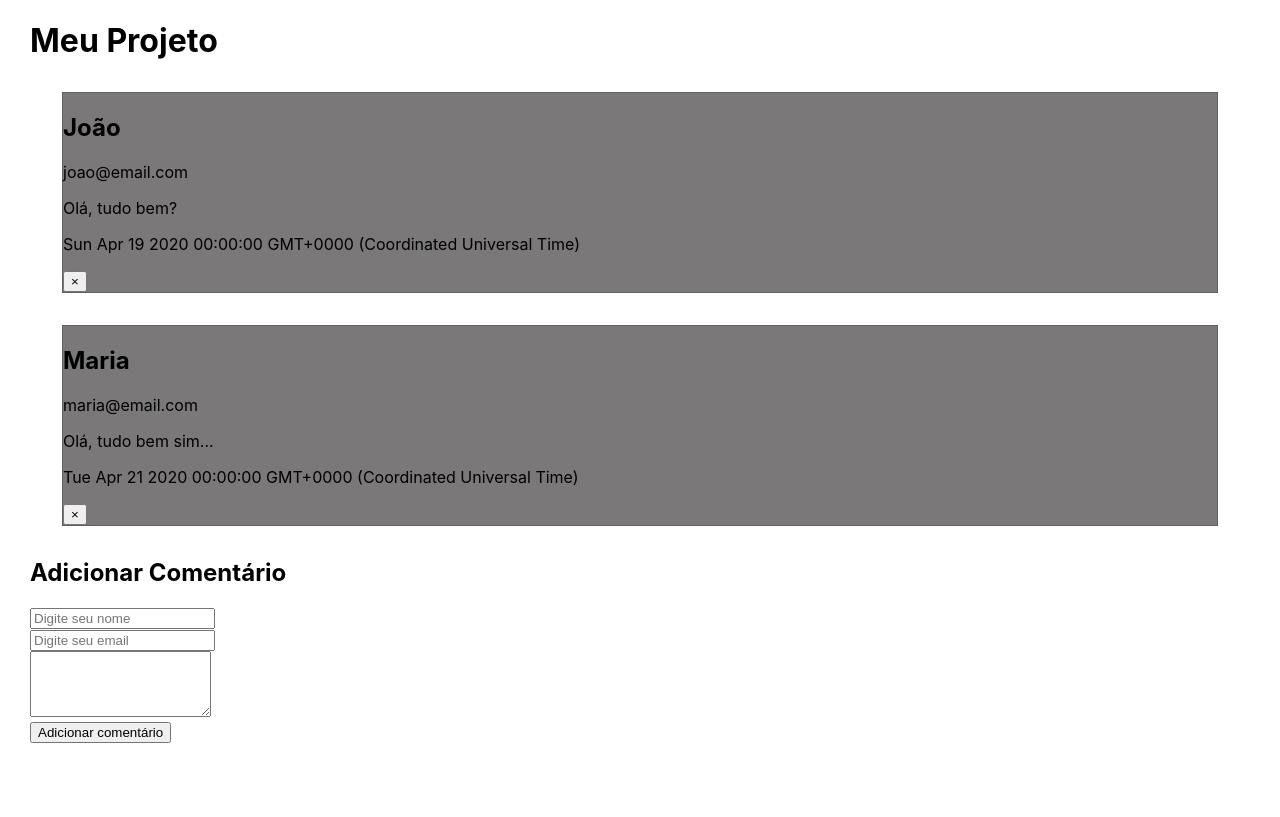
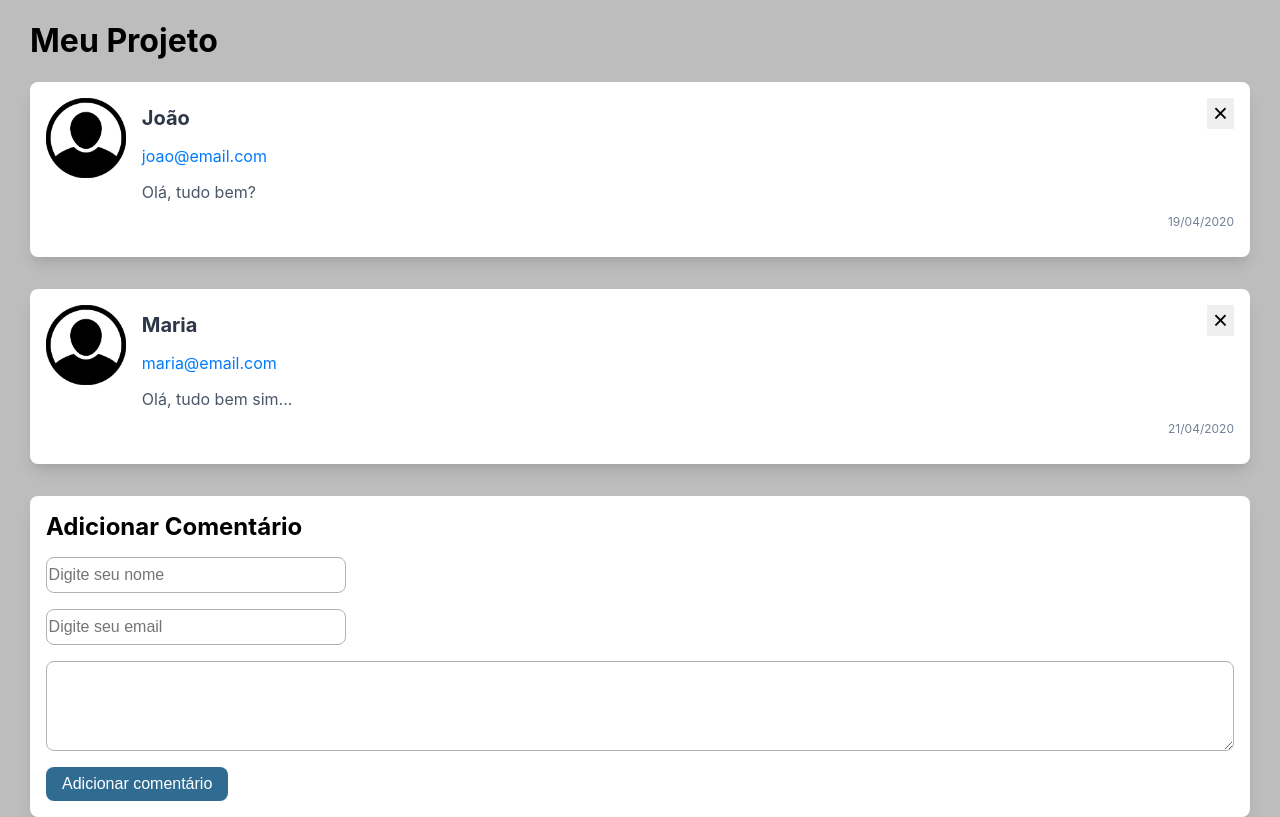
Before and after one commit to portella0803/componentes_react, a React (Create React App) app in the folder react-basico/: page / in a window 1280 px wide. Built offline with nearby package versions, Linux system fonts and the light colour scheme.

Commit message:
componentes_finalizados

```diff
--- a/react-basico/package.json
+++ b/react-basico/package.json
@@ -6,6 +6,7 @@
     "@testing-library/jest-dom": "^5.16.5",
     "@testing-library/react": "^13.4.0",
     "@testing-library/user-event": "^13.5.0",
+    "date-fns": "^2.29.3",
     "react": "^18.2.0",
     "react-dom": "^18.2.0",
     "react-scripts": "5.0.1",
--- a/react-basico/src/App.css
+++ b/react-basico/src/App.css
@@ -1,3 +1,54 @@
+*{
+  box-sizing: border-box;
+}
+
+body{
+  background-color: rgb(189, 189, 189);
+}
+
 .App{
   padding: 0 30px;
 }
+
+.novoComentario{
+  border-radius:  .5rem;
+    box-shadow: 0 10px 15px -3px rgba(0, 0, 0, .1), 0 4px 6px -2px rgba(0, 0, 0, .05);
+    padding: 1rem;
+  background-color: #ffff;
+}
+
+.novoComentario h2{
+  margin: 0;
+}
+
+.novoComentario input, .novoComentario textarea{
+  color: #4a5568;
+  background-color: #ffff;
+  border: 1px solid #b1b1b1;
+  font-size: 1rem;
+  padding: .5rem .1rem;
+  margin: 1rem 0;
+  display: block;
+  border-radius: .5rem;
+}
+
+.novoComentario input{
+  width: 300px;
+}
+
+.novoComentario textarea{
+  width: 100%;
+}
+
+.novoComentario button{
+  background-color: #306c92;
+  color: #ffff;
+  font-size: 1rem;
+  padding: .5rem 1rem;
+  border-radius: .5rem;
+  border: none;
+}
+
+.novoComentario button:hover{
+  background-color: #234f69;
+}
--- a/react-basico/src/App.js
+++ b/react-basico/src/App.js
@@ -34,20 +34,10 @@ class App extends Component {
     evento.preventDefault()
     console.log("Adicionando comentário")
 
-    // const novoComentario = {
-    //   nome: 'Pedro',
-    //   email: 'pedro@email.com',
-    //   data: new Date(),
-    //   mensagem: 'olá pessoal !!!!'
-    // }
     const novoComentario = {...this.state.novoComentario, data: new Date() }
 
-    // let lista = this.state.comentarios;
-    // lista.push(novoComentario)
-    // this.setState({ comentario: lista})
-
     this.setState({
-      comentarios: [ ...this.state.comentarios, novoComentario],
+      comentarios: [...this.state.comentarios, novoComentario],
       novoComentario: {nome:'', email:'', mensagem:''}
     })
   }
@@ -70,38 +60,38 @@ class App extends Component {
       <div className="App">
       <h1>Meu Projeto</h1>
 
-      {this.state.comentarios.map((comentario, indice) =>(
+      {this.state.comentarios.map(comentario =>(
         <Comentario
         key = {comentario.id}
         nome={comentario.nome}
         email={comentario.email}
         data={comentario.data}
         msg={comentario.mensagem}
-        onRemove={this.removerComentario.bind(this, comentario)}
+        OnRemove={this.removerComentario.bind(this, comentario)}
         />
       ))}
 
-      <form method='post' onSubmit={this.adicionarComentario}>
+      <form method='post' onSubmit={this.adicionarComentario} className='novoComentario'>
         <h2>Adicionar Comentário</h2>
         <div>
           <input type="text"
           name="nome"
           value={this.state.novoComentario.nome}
           onChange={this.digitacaoDoCampo}
-          placeholder="Digite seu nome"></input>
+          placeholder="Digite seu nome" required></input>
         </div>
         <div>
           <input type="email"
           name="email"
           value={this.state.novoComentario.email}
           onChange={this.digitacaoDoCampo}
-          placeholder="Digite seu email"></input>
+          placeholder="Digite seu email" required></input>
         </div>
         <div>
           <textarea name="mensagem"
           value={this.state.novoComentario.mensagem}
           onChange={this.digitacaoDoCampo}
-          rows="4" />
+          rows="4" required/>
         </div>
         <button type='submit'>Adicionar comentário</button>
       </form>
--- a/react-basico/src/components/Comentario.css
+++ b/react-basico/src/components/Comentario.css
@@ -1,5 +1,49 @@
 .Comentario{
-    background-color: #7a7878;
-    margin: 2rem;
-    border: 1px solid #30303055;
+    display: flex;
+    background-color: #ffff;
+    margin-bottom: 2rem;
+    border-radius:  .5rem;
+    box-shadow: 0 10px 15px -3px rgba(0, 0, 0, .1), 0 4px 6px -2px rgba(0, 0, 0, .05);
+    padding: 1rem;
 }
+
+.avatar_user{
+    max-width: 80px;
+    max-height: 80px;
+}
+
+.conteudo{
+    margin-left: 1rem;
+    width: 100%;
+    position: relative;
+}
+
+.nome{
+    font-size: 1.25rem;
+    margin: .5rem 0 .25rem 0;
+    color: #2d3748;
+}
+
+.email{
+    color: #007bff;
+}
+
+.mensagem{
+    color: #4a5568;
+    margin: .5rem 0;
+}
+
+.data{
+    text-align: right;
+    color: #718096;
+    font-size: .75rem;
+}
+
+.Comentario .conteudo button{
+    position: absolute;
+    top: 0;
+    right: 0;
+    border: none;
+    background-color: none;
+    font-size: 1.6rem;
+}
--- a/react-basico/src/components/Comentario.js
+++ b/react-basico/src/components/Comentario.js
@@ -1,15 +1,29 @@
 import react from 'react';
+import { formatRelative } from 'date-fns'
+import {ptBR} from 'date-fns/locale'
+
 import './Comentario.css';
+import imagemUsuario from './user.png'
 
 //JSX
 const Comentario = props => {
+    const estilo = {
+        color: 'red',
+        padding: '10px',
+        fontSize: '30px'
+    }
+
+
     return(
     <div className="Comentario">
-        <h2>{props.nome}</h2>
-        <p>{props.email}</p>
-        <p>{props.msg}</p>
-        <p>{props.data.toString()}</p>
-        <button onClick={props.onRemove}>&times;</button>
+        <img className='avatar_user' src={imagemUsuario} alt={props.nome}/>
+        <div className='conteudo'>
+            <h2 className='nome'>{props.nome}</h2>
+            <p className='email'>{props.email}</p>
+            <p className='mensagem'>{props.msg}</p>
+            <p className='data'>{formatRelative(props.data, new Date(), { locale:ptBR })}</p>
+            <button onClick={props.OnRemove}>&times;</button>
+        </div>
     </div>
     );
 };
```
Also changed, not shown: react-basico/src/components/user.png (added), 1 other file (tests, documents, lock files or other folders).
